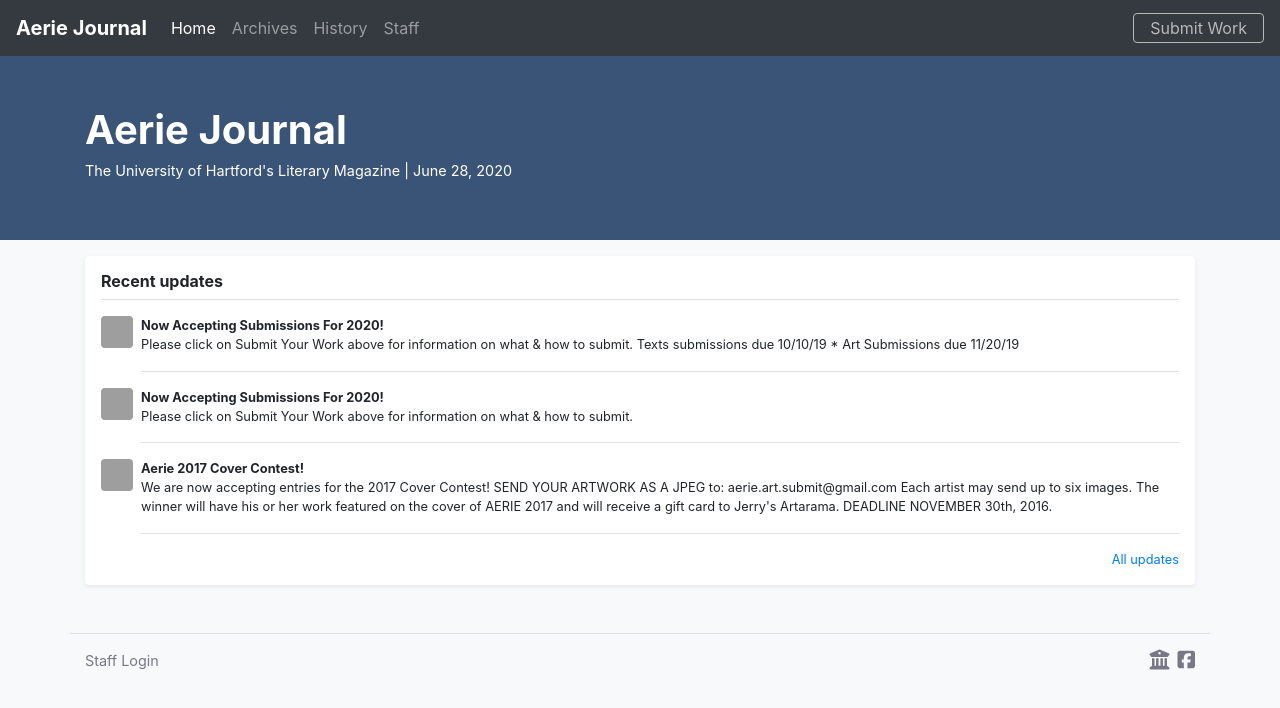
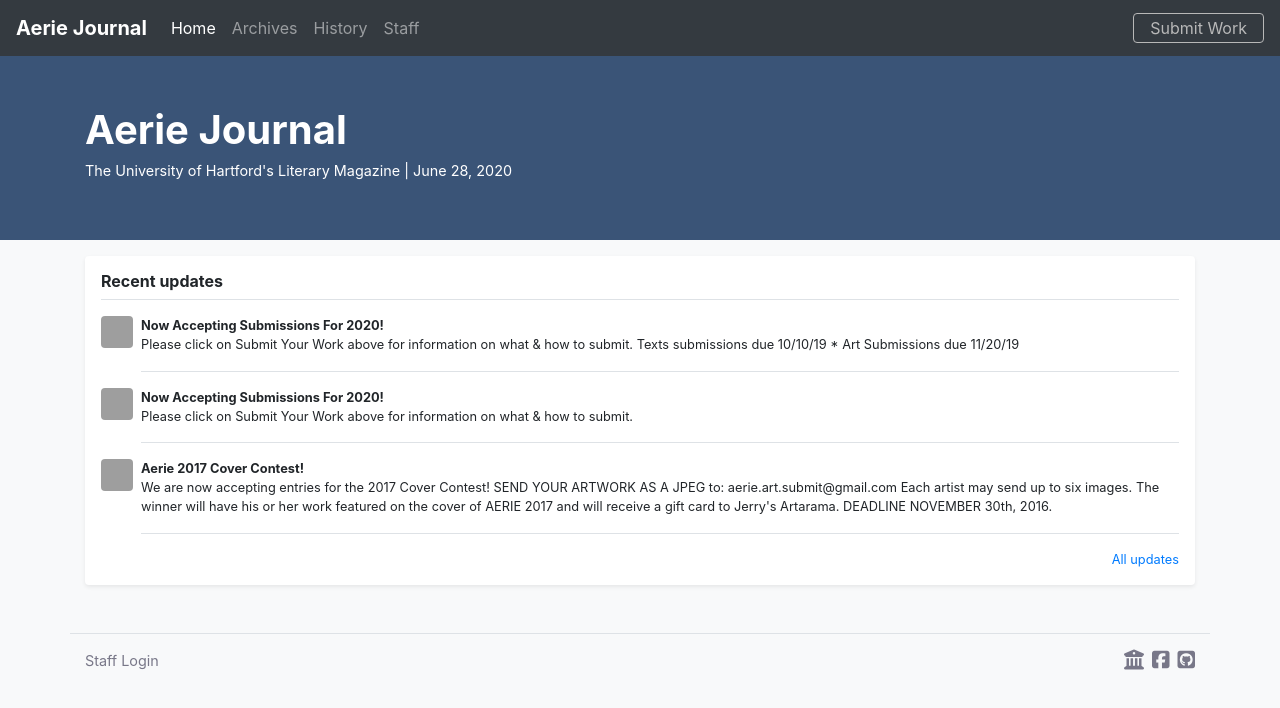
Before and after one commit to marchsabino/aerie-journal, an Angular app: page / in a window 1280 px wide. Shown: the top 708 px of the page. Built offline with nearby package versions, Linux system fonts and the light colour scheme; grey boxes are pictures that could not be loaded.

Commit message:
Add GitHub Icon to Footer

```diff
--- a/src/app/core/footer/footer.component.html
+++ b/src/app/core/footer/footer.component.html
@@ -8,9 +8,14 @@
         <a href="https://hartford.edu" target="_blank">
           <i class="fas fa-university"></i>
         </a>
-        <a href="https://www.facebook.com/aerieliteraryjournal/"
-          target="_blank">
-          <i class="fab fa-facebook-square pl-2 font-size-3"></i>
+        <a
+          href="https://www.facebook.com/aerieliteraryjournal/"
+          target="_blank"
+        >
+          <i class="fab fa-facebook-square pl-2"></i>
+        </a>
+        <a href="https://github.com/marchsabino/aerie-journal" target="_blank">
+          <i class="fab fa-github-square a-facebook-square pl-2"></i>
         </a>
       </div>
     </div>
```
